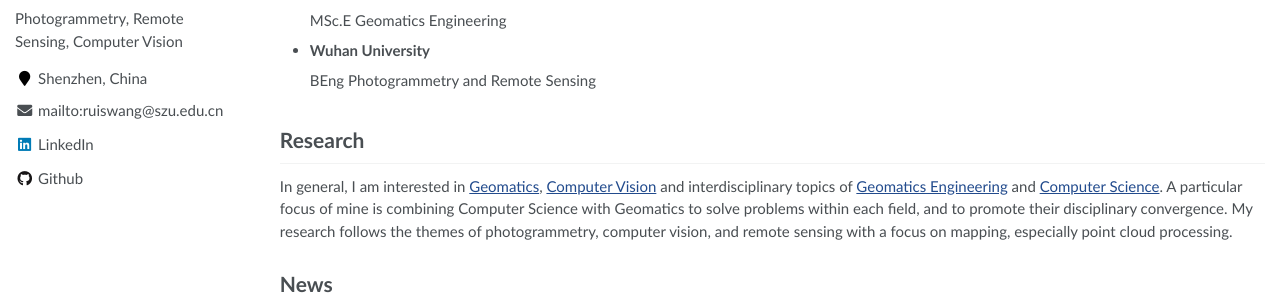
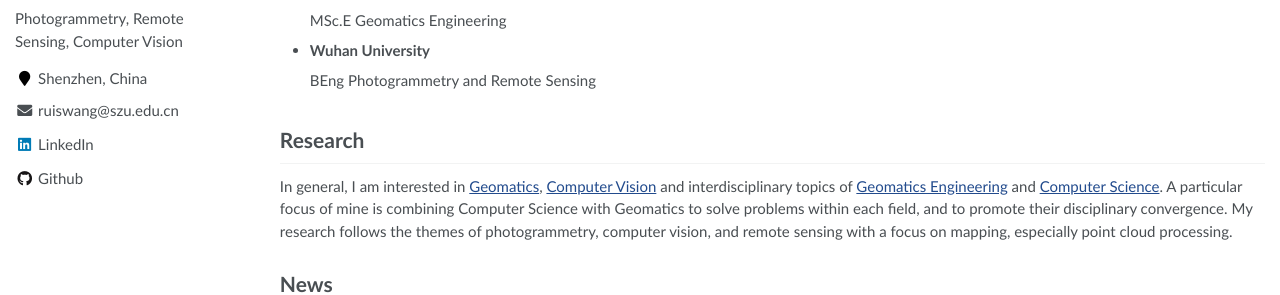
Before and after one commit to ruishengwang/ruishengwang.github.io, a Jekyll site: the page built from _pages/about.md, in a window 1280 px wide. Shown: the part 406-701 px from the top of the page. Built offline with Jekyll 4.4.1, drawn with Linux system fonts in a browser that asks for light colours.

Commit message:
Update email link to display email address

```diff
--- a/_includes/author-profile.html
+++ b/_includes/author-profile.html
@@ -29,7 +29,7 @@
         <li><a href="{{ author.uri }}"><i class="fas fa-fw fa-link" aria-hidden="true"></i> Website</a></li>
       {% endif %}
       {% if author.email %}
-        <li><a href="mailto:{{ author.email }}"><i class="fas fa-fw fa-envelope" aria-hidden="true"></i> mailto:{{ author.email }}</a></li>
+        <li><a href="mailto:{{ author.email }}"><i class="fas fa-fw fa-envelope" aria-hidden="true"></i> {{ author.email }}</a></li>
       {% endif %}
       {% if author.keybase %}
         <li><a href="https://keybase.io/{{ author.keybase }}"><i class="fas fa-fw fa-key" aria-hidden="true"></i> Keybase</a></li>
```
